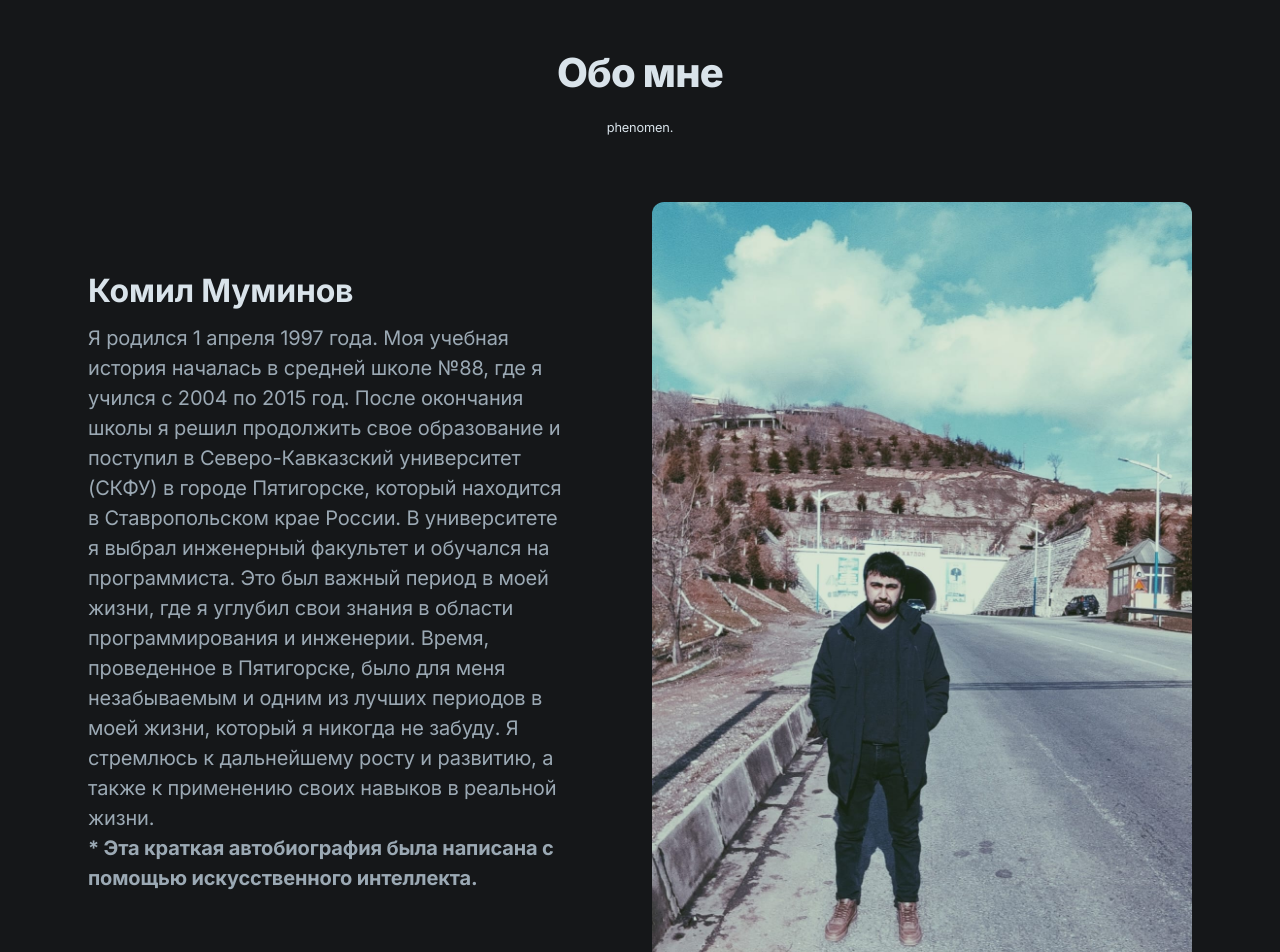
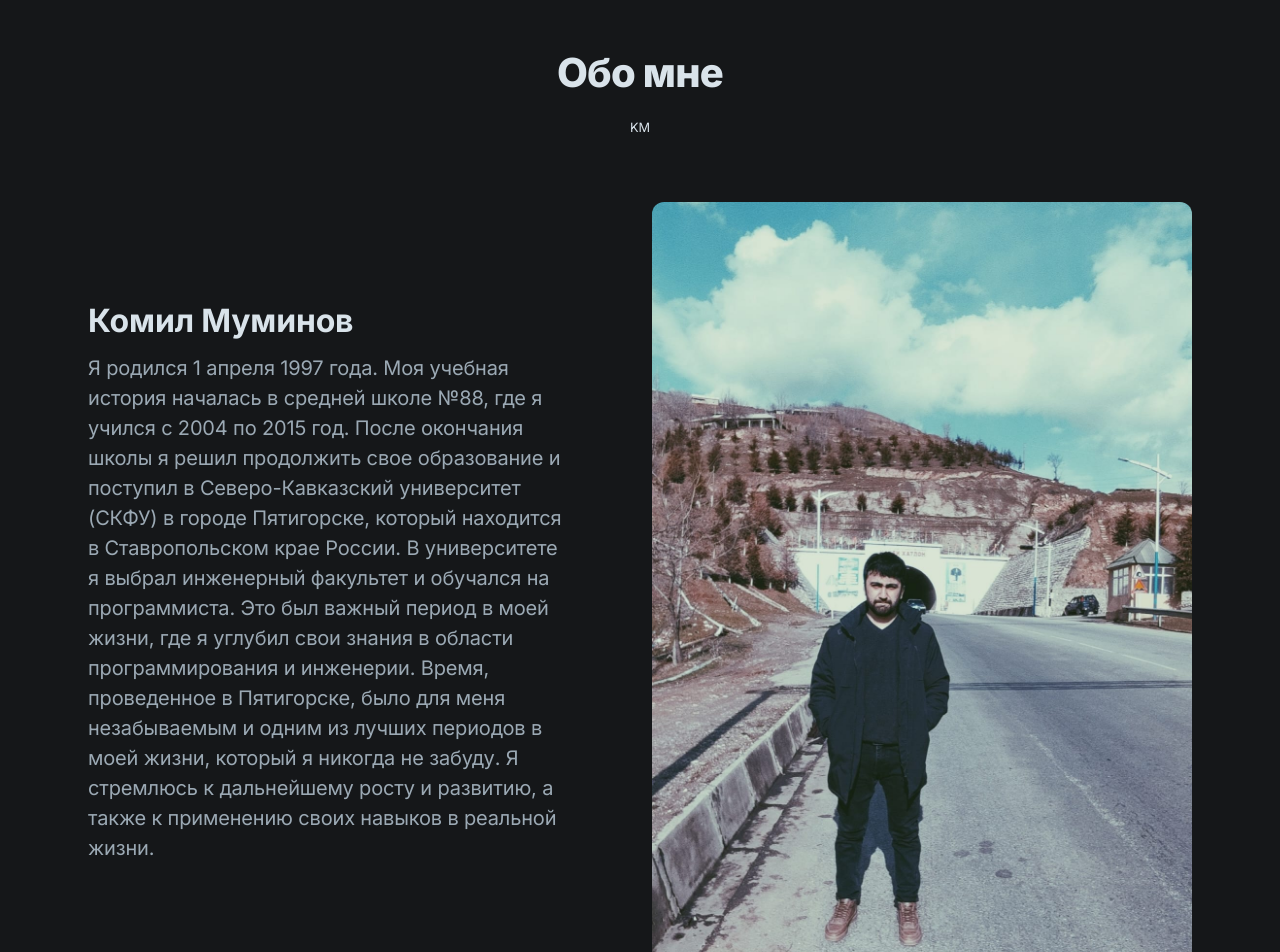
Before and after one commit to Komil-Muminov/komilff, a Next.js app: page / in a window 1280 px wide. Shown: the part 520-1472 px from the top of the page. Built offline with nearby package versions, Linux system fonts and the light colour scheme.

Commit message:
delete text "phenomen" in component zigzag

```diff
--- a/components/zigzag.tsx
+++ b/components/zigzag.tsx
@@ -16,7 +16,7 @@ export default function Zigzag() {
 					{/* Section header */}
 					<div className='max-w-3xl mx-auto text-center pb-12 md:pb-16'>
 						<h1 className='h2 mb-4'>Обо мне</h1>
-						<small>phenomen.</small>
+						<small>KM</small>
 					</div>
 
 					{/* Items */}
@@ -61,11 +61,11 @@ export default function Zigzag() {
 										забуду. Я стремлюсь к дальнейшему росту
 										и развитию, а также к применению своих
 										навыков в реальной жизни. <br />
-										<b>
+										{/* <b>
 											* Эта краткая автобиография была
 											написана с помощью искусственного
 											интеллекта.
-										</b>
+										</b> */}
 									</p>
 								</div>
 							</div>
```
